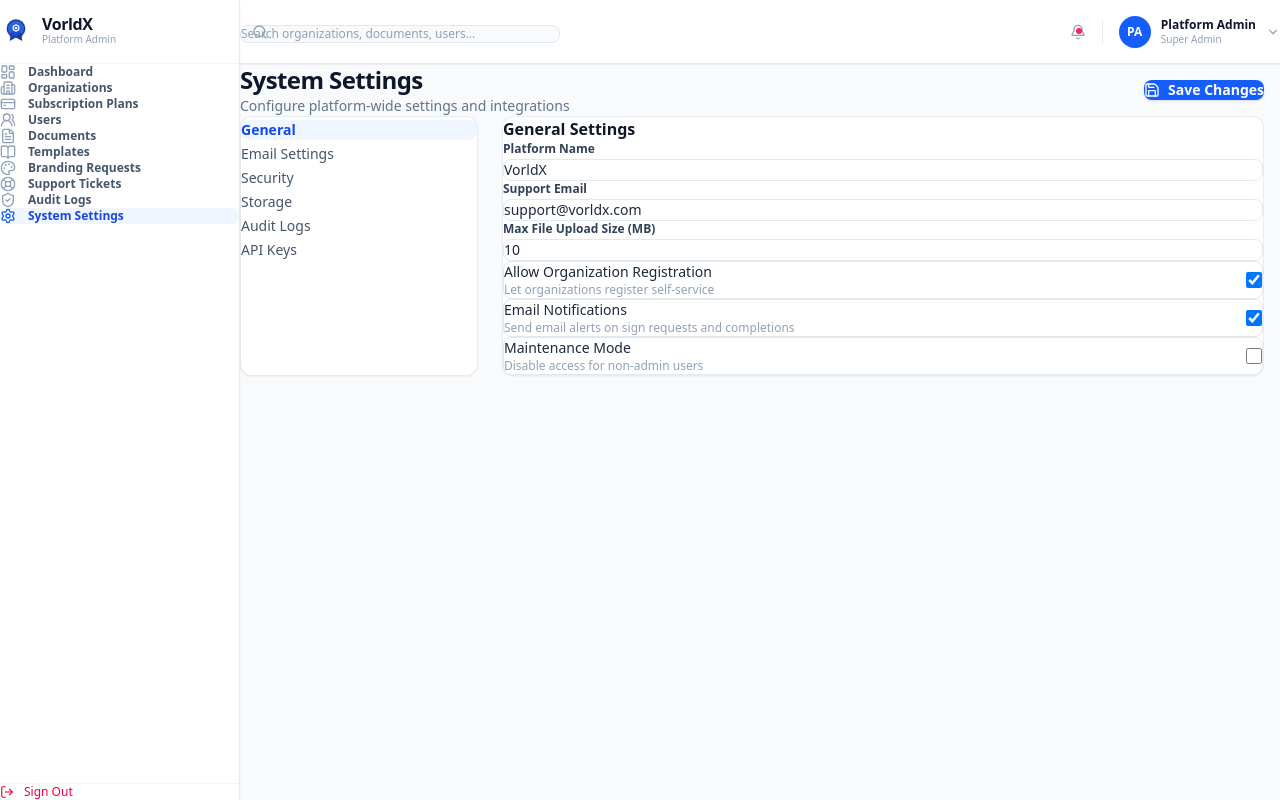
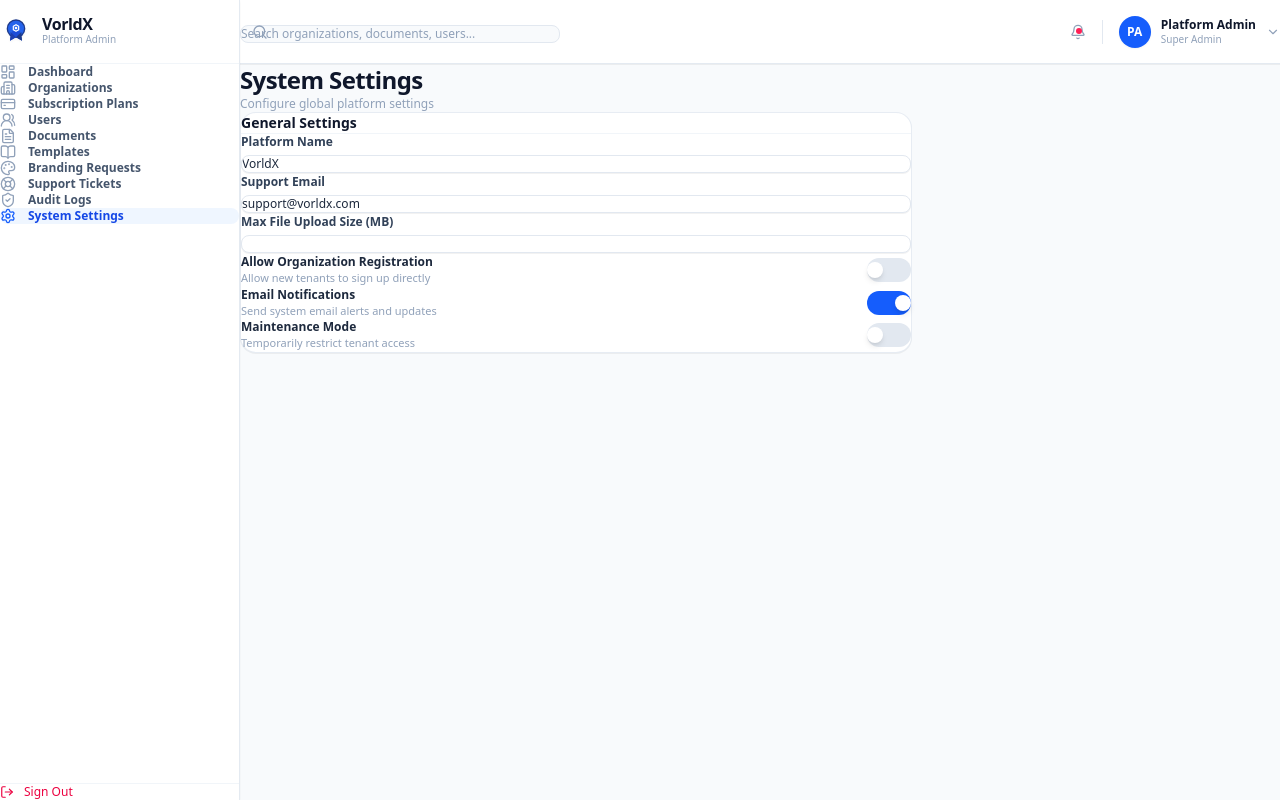
Before and after one commit to Muba9161/VX_QuotationMaker, a Next.js app: page /admin/system-settings in a window 1280 px wide. Built offline with nearby package versions, Linux system fonts and the light colour scheme.

Commit message:
feat(admin): 1:1 match for Users Management, Audit Logs, Support Tickets, and System Settings

```diff
--- a/app/admin/audit-logs/page.tsx
+++ b/app/admin/audit-logs/page.tsx
@@ -1,44 +1,56 @@
 "use client";
 import React, { useState } from "react";
 import AdminLayout from "@/components/AdminLayout";
-import { Calendar } from "lucide-react";
+import { Calendar, ChevronDown } from "lucide-react";
 import { getAuditLogs, PlatformAuditLog } from "@/lib/adminStorage";
 
 export default function AdminAuditLogsPage() {
   const [logs] = useState<PlatformAuditLog[]>(getAuditLogs());
-  const [actionFilter, setActionFilter] = useState("All");
+  const [actionFilter, setActionFilter] = useState("All Actions");
 
-  const filtered = logs.filter(l => actionFilter === "All" || l.action.toLowerCase().includes(actionFilter.toLowerCase()));
+  const filteredLogs = logs.filter((log) => {
+    if (actionFilter === "All Actions") return true;
+    return log.action === actionFilter;
+  });
 
   return (
     <AdminLayout activePath="/admin/audit-logs">
-      <div className="space-y-6 max-w-7xl mx-auto">
+      <div className="space-y-6 max-w-7xl mx-auto font-sans">
+        {/* Header matching Image 2 */}
         <div className="flex flex-col sm:flex-row sm:items-center sm:justify-between gap-4">
           <div>
             <h1 className="text-2xl font-bold text-slate-900 tracking-tight">Audit Logs</h1>
-            <p className="text-sm text-slate-500 mt-0.5">Track important platform activities and security events</p>
+            <p className="text-xs text-slate-400 mt-0.5">Track important platform activities</p>
           </div>
+
           <div className="flex items-center gap-3">
-            <select
-              value={actionFilter}
-              onChange={(e) => setActionFilter(e.target.value)}
-              className="px-3 py-1.5 bg-white border border-slate-200 rounded-lg text-xs font-medium text-slate-700 shadow-xs"
-            >
-              <option value="All">All Actions</option>
-              <option value="Organization">Organizations</option>
-              <option value="Plan">Plan Updates</option>
-              <option value="Login">Logins</option>
-            </select>
-            <div className="inline-flex items-center gap-2 px-3 py-1.5 rounded-lg bg-white border border-slate-200 text-xs font-medium text-slate-600 shadow-xs">
+            <div className="relative">
+              <select
+                value={actionFilter}
+                onChange={(e) => setActionFilter(e.target.value)}
+                className="appearance-none px-3.5 py-1.5 pr-8 bg-white border border-slate-200 rounded-lg text-xs font-semibold text-slate-700 shadow-2xs focus:outline-none focus:ring-2 focus:ring-blue-500/20 cursor-pointer"
+              >
+                <option value="All Actions">All Actions</option>
+                <option value="Created Organization">Created Organization</option>
+                <option value="Updated Plan">Updated Plan</option>
+                <option value="Suspended Organization">Suspended Organization</option>
+                <option value="Deleted Key">Deleted Key</option>
+                <option value="Login Success">Login Success</option>
+              </select>
+              <ChevronDown className="w-3.5 h-3.5 text-slate-400 absolute right-2.5 top-1/2 -translate-y-1/2 pointer-events-none" />
+            </div>
+
+            <div className="inline-flex items-center gap-2 px-3 py-1.5 rounded-lg bg-white border border-slate-200 text-xs font-semibold text-slate-700 shadow-2xs select-none">
               <Calendar className="w-3.5 h-3.5 text-slate-400" />
               <span>01 Oct 2026 - 31 Oct 2026</span>
             </div>
           </div>
         </div>
 
-        <div className="bg-white rounded-xl border border-slate-200/80 shadow-xs overflow-hidden">
-          <table className="w-full text-left text-sm">
-            <thead className="bg-slate-50 text-slate-500 text-xs font-semibold uppercase tracking-wider border-b border-slate-100">
+        {/* Audit Logs Table matching Image 2 */}
+        <div className="bg-white rounded-xl border border-slate-200/80 shadow-2xs overflow-hidden">
+          <table className="w-full text-left text-xs">
+            <thead className="bg-slate-50 text-slate-500 font-semibold uppercase tracking-wider border-b border-slate-100 text-[10px]">
               <tr>
                 <th className="py-3.5 px-5">#</th>
                 <th className="py-3.5 px-5">User</th>
@@ -47,18 +59,14 @@ export default function AdminAuditLogsPage() {
                 <th className="py-3.5 px-5">Date & Time</th>
               </tr>
             </thead>
-            <tbody className="divide-y divide-slate-100 text-slate-700">
-              {filtered.map((l, i) => (
-                <tr key={l.id} className="hover:bg-slate-50/70 transition-colors">
-                  <td className="py-4 px-5 text-slate-400 font-medium">{i + 1}</td>
-                  <td className="py-4 px-5 font-semibold text-slate-900">{l.user}</td>
-                  <td className="py-4 px-5">
-                    <span className="font-medium text-blue-700 bg-blue-50 px-2.5 py-0.5 rounded-md text-xs border border-blue-100">
-                      {l.action}
-                    </span>
-                  </td>
-                  <td className="py-4 px-5 text-slate-600">{l.details}</td>
-                  <td className="py-4 px-5 text-slate-400 font-mono text-xs">{l.dateTime}</td>
+            <tbody className="divide-y divide-slate-100 font-medium text-slate-700">
+              {filteredLogs.map((log, index) => (
+                <tr key={log.id} className="hover:bg-slate-50/60 transition-colors">
+                  <td className="py-4 px-5 text-slate-400">{index + 1}</td>
+                  <td className="py-4 px-5 font-bold text-slate-900">{log.user}</td>
+                  <td className="py-4 px-5 text-slate-700 font-medium">{log.action}</td>
+                  <td className="py-4 px-5 text-slate-500">{log.details}</td>
+                  <td className="py-4 px-5 text-slate-400">{log.timestamp}</td>
                 </tr>
               ))}
             </tbody>
--- a/app/admin/system-settings/page.tsx
+++ b/app/admin/system-settings/page.tsx
@@ -1,138 +1,135 @@
 "use client";
 import React, { useState } from "react";
 import AdminLayout from "@/components/AdminLayout";
-import { Save, Check } from "lucide-react";
 import { getSystemSettings, saveSystemSettings, SystemSettings } from "@/lib/adminStorage";
 
 export default function AdminSystemSettingsPage() {
   const [settings, setSettings] = useState<SystemSettings>(getSystemSettings());
-  const [activeTab, setActiveTab] = useState("General");
   const [saved, setSaved] = useState(false);
 
-  const tabs = ["General", "Email Settings", "Security", "Storage", "Audit Logs", "API Keys"];
+  const handleToggle = (key: keyof SystemSettings) => {
+    const updated = { ...settings, [key]: !settings[key] };
+    setSettings(updated);
+    saveSystemSettings(updated);
+    setSaved(true);
+    setTimeout(() => setSaved(false), 2000);
+  };
 
-  const handleSave = (e: React.FormEvent) => {
-    e.preventDefault();
-    saveSystemSettings(settings);
-    setSaved(true);
-    setTimeout(() => setSaved(false), 2500);
+  const handleChange = (key: keyof SystemSettings, val: any) => {
+    const updated = { ...settings, [key]: val };
+    setSettings(updated);
+    saveSystemSettings(updated);
   };
 
   return (
     <AdminLayout activePath="/admin/system-settings">
-      <div className="space-y-6 max-w-5xl mx-auto">
-        <div className="flex flex-col sm:flex-row sm:items-center sm:justify-between gap-4">
+      <div className="space-y-6 max-w-2xl mx-auto font-sans">
+        {/* Header */}
+        <div className="flex items-center justify-between">
           <div>
             <h1 className="text-2xl font-bold text-slate-900 tracking-tight">System Settings</h1>
-            <p className="text-sm text-slate-500 mt-0.5">Configure platform-wide settings and integrations</p>
+            <p className="text-xs text-slate-400 mt-0.5">Configure global platform settings</p>
           </div>
-          <button
-            onClick={handleSave}
-            className="inline-flex items-center gap-2 px-5 py-2 bg-blue-600 hover:bg-blue-700 text-white rounded-lg text-sm font-semibold shadow-sm transition-colors"
-          >
-            {saved ? <Check className="w-4 h-4" /> : <Save className="w-4 h-4" />}
-            <span>{saved ? "Saved Successfully" : "Save Changes"}</span>
-          </button>
+          {saved && (
+            <span className="text-xs text-emerald-600 font-semibold bg-emerald-50 px-2.5 py-1 rounded-full border border-emerald-200 animate-in fade-in">
+              Changes Saved!
+            </span>
+          )}
         </div>
 
-        <div className="grid grid-cols-1 md:grid-cols-4 gap-6">
-          <div className="bg-white p-3 rounded-xl border border-slate-200/80 shadow-xs space-y-1">
-            {tabs.map((tab) => (
-              <button
-                key={tab}
-                onClick={() => setActiveTab(tab)}
-                className={`w-full text-left px-3.5 py-2.5 rounded-lg text-sm font-medium transition-colors ${
-                  activeTab === tab
-                    ? "bg-blue-50 text-blue-700 font-semibold"
-                    : "text-slate-600 hover:text-slate-900 hover:bg-slate-50"
-                }`}
-              >
-                {tab}
-              </button>
-            ))}
-          </div>
+        {/* General Settings Card matching Image 4 */}
+        <div className="bg-white rounded-2xl border border-slate-200/80 p-6 shadow-2xs space-y-5">
+          <h2 className="text-sm font-bold text-slate-900 pb-2 border-b border-slate-100">
+            General Settings
+          </h2>
 
-          <div className="md:col-span-3 bg-white p-6 rounded-xl border border-slate-200/80 shadow-xs">
-            <h3 className="text-base font-bold text-slate-900 mb-4">{activeTab} Settings</h3>
-
-            {activeTab === "General" ? (
-              <form onSubmit={handleSave} className="space-y-4">
+          <div className="space-y-4">
             <div>
-                  <label className="block text-xs font-semibold text-slate-700 mb-1">Platform Name</label>
+              <label className="block text-xs font-semibold text-slate-700 mb-1.5">
+                Platform Name
+              </label>
               <input
                 type="text"
                 value={settings.platformName}
-                    onChange={(e) => setSettings({ ...settings, platformName: e.target.value })}
-                    className="w-full px-3.5 py-2 border border-slate-200 rounded-lg text-sm"
+                onChange={(e) => handleChange("platformName", e.target.value)}
+                className="w-full px-3.5 py-2.5 bg-white border border-slate-200 rounded-lg text-xs font-medium text-slate-800 focus:outline-none focus:ring-2 focus:ring-blue-500/20 focus:border-blue-500 transition-all shadow-2xs"
               />
             </div>
 
             <div>
-                  <label className="block text-xs font-semibold text-slate-700 mb-1">Support Email</label>
+              <label className="block text-xs font-semibold text-slate-700 mb-1.5">
+                Support Email
+              </label>
               <input
                 type="email"
                 value={settings.supportEmail}
-                    onChange={(e) => setSettings({ ...settings, supportEmail: e.target.value })}
-                    className="w-full px-3.5 py-2 border border-slate-200 rounded-lg text-sm"
+                onChange={(e) => handleChange("supportEmail", e.target.value)}
+                className="w-full px-3.5 py-2.5 bg-white border border-slate-200 rounded-lg text-xs font-medium text-slate-800 focus:outline-none focus:ring-2 focus:ring-blue-500/20 focus:border-blue-500 transition-all shadow-2xs"
               />
             </div>
 
             <div>
-                  <label className="block text-xs font-semibold text-slate-700 mb-1">Max File Upload Size (MB)</label>
+              <label className="block text-xs font-semibold text-slate-700 mb-1.5">
+                Max File Upload Size (MB)
+              </label>
               <input
                 type="number"
-                    value={settings.maxUploadSizeMB}
-                    onChange={(e) => setSettings({ ...settings, maxUploadSizeMB: Number(e.target.value) })}
-                    className="w-full px-3.5 py-2 border border-slate-200 rounded-lg text-sm"
+                value={settings.maxUploadSizeMb}
+                onChange={(e) => handleChange("maxUploadSizeMb", Number(e.target.value))}
+                className="w-full px-3.5 py-2.5 bg-white border border-slate-200 rounded-lg text-xs font-medium text-slate-800 focus:outline-none focus:ring-2 focus:ring-blue-500/20 focus:border-blue-500 transition-all shadow-2xs"
               />
             </div>
 
-                <div className="pt-2 space-y-3">
-                  <label className="flex items-center justify-between p-3 rounded-lg border border-slate-200 hover:bg-slate-50 cursor-pointer">
+            {/* Toggle 1: Allow Organization Registration */}
+            <div className="pt-2 flex items-center justify-between">
               <div>
-                      <p className="text-sm font-medium text-slate-800">Allow Organization Registration</p>
-                      <p className="text-xs text-slate-400">Let organizations register self-service</p>
+                <p className="text-xs font-semibold text-slate-800">Allow Organization Registration</p>
+                <p className="text-[11px] text-slate-400">Allow new tenants to sign up directly</p>
               </div>
-                    <input
-                      type="checkbox"
-                      checked={settings.allowOrgRegistration}
-                      onChange={(e) => setSettings({ ...settings, allowOrgRegistration: e.target.checked })}
-                      className="w-4 h-4 text-blue-600 rounded"
-                    />
-                  </label>
+              <button
+                type="button"
+                onClick={() => handleToggle("allowRegistration")}
+                className={`w-11 h-6 flex items-center rounded-full p-1 transition-colors duration-200 ease-in-out cursor-pointer ${
+                  settings.allowRegistration ? "bg-blue-600 justify-end" : "bg-slate-200 justify-start"
+                }`}
+              >
+                <span className="w-4 h-4 bg-white rounded-full shadow-md"></span>
+              </button>
+            </div>
 
-                  <label className="flex items-center justify-between p-3 rounded-lg border border-slate-200 hover:bg-slate-50 cursor-pointer">
+            {/* Toggle 2: Email Notifications */}
+            <div className="pt-2 flex items-center justify-between">
               <div>
-                      <p className="text-sm font-medium text-slate-800">Email Notifications</p>
-                      <p className="text-xs text-slate-400">Send email alerts on sign requests and completions</p>
+                <p className="text-xs font-semibold text-slate-800">Email Notifications</p>
+                <p className="text-[11px] text-slate-400">Send system email alerts and updates</p>
               </div>
-                    <input
-                      type="checkbox"
-                      checked={settings.emailNotifications}
-                      onChange={(e) => setSettings({ ...settings, emailNotifications: e.target.checked })}
-                      className="w-4 h-4 text-blue-600 rounded"
-                    />
-                  </label>
+              <button
+                type="button"
+                onClick={() => handleToggle("emailNotifications")}
+                className={`w-11 h-6 flex items-center rounded-full p-1 transition-colors duration-200 ease-in-out cursor-pointer ${
+                  settings.emailNotifications ? "bg-blue-600 justify-end" : "bg-slate-200 justify-start"
+                }`}
+              >
+                <span className="w-4 h-4 bg-white rounded-full shadow-md"></span>
+              </button>
+            </div>
 
-                  <label className="flex items-center justify-between p-3 rounded-lg border border-slate-200 hover:bg-slate-50 cursor-pointer">
+            {/* Toggle 3: Maintenance Mode */}
+            <div className="pt-2 flex items-center justify-between">
               <div>
-                      <p className="text-sm font-medium text-slate-800">Maintenance Mode</p>
-                      <p className="text-xs text-slate-400">Disable access for non-admin users</p>
+                <p className="text-xs font-semibold text-slate-800">Maintenance Mode</p>
+                <p className="text-[11px] text-slate-400">Temporarily restrict tenant access</p>
               </div>
-                    <input
-                      type="checkbox"
-                      checked={settings.maintenanceMode}
-                      onChange={(e) => setSettings({ ...settings, maintenanceMode: e.target.checked })}
-                      className="w-4 h-4 text-rose-600 rounded"
-                    />
-                  </label>
+              <button
+                type="button"
+                onClick={() => handleToggle("maintenanceMode")}
+                className={`w-11 h-6 flex items-center rounded-full p-1 transition-colors duration-200 ease-in-out cursor-pointer ${
+                  settings.maintenanceMode ? "bg-blue-600 justify-end" : "bg-slate-200 justify-start"
+                }`}
+              >
+                <span className="w-4 h-4 bg-white rounded-full shadow-md"></span>
+              </button>
             </div>
-              </form>
-            ) : (
-              <div className="py-8 text-center text-slate-400 text-sm">
-                Configuration options for {activeTab} will load here. Default values are active.
-              </div>
-            )}
           </div>
         </div>
       </div>
```
Also changed, not shown: app/admin/support-tickets/page.tsx (+65 -55 lines), app/admin/users/page.tsx (+57 -34 lines). Lines whose indentation alone changed are shown as unchanged.
